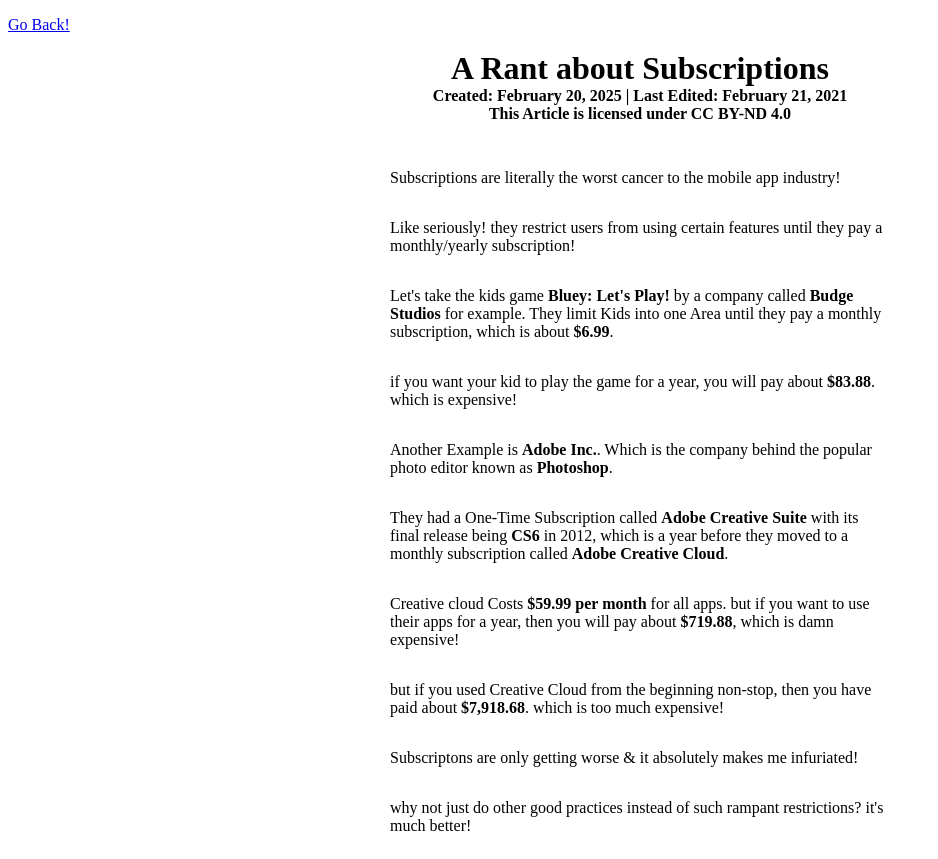
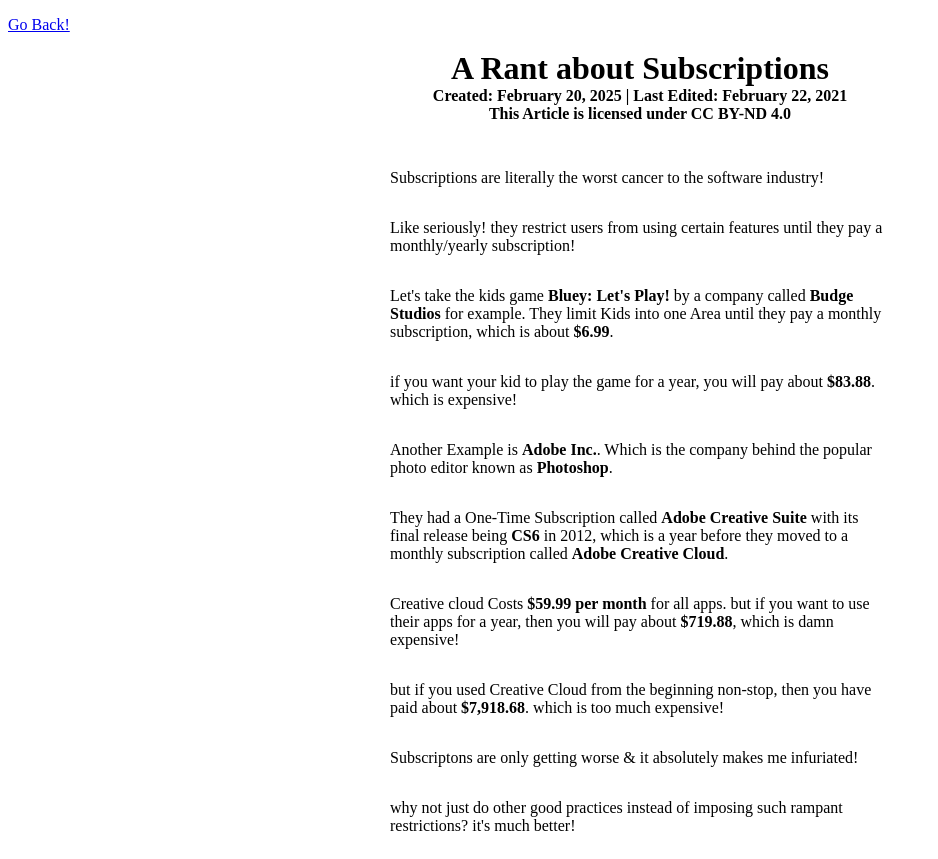
Before and after one commit to 69420gaming/69420gaming.github.io, a plain HTML site: page sections/fun/Index/Subscriptions-rant.html in a window 1280 px wide. Shown: the whole page, without its empty margins (0-938 px from the left). Drawn offline with Linux system fonts and the light colour scheme.

Commit message:
update Subscriptions-rant.html

```diff
--- a/sections/fun/Index/Subscriptions-rant.html
+++ b/sections/fun/Index/Subscriptions-rant.html
@@ -9,11 +9,11 @@
 <body>
     <a href="../index.html"><p>Go Back!</p></a>
     <h1 class="title">A Rant about Subscriptions</h1>
-    <h4 class="info">Created: February 20, 2025 | Last Edited: February 21, 2021</h4>
+    <h4 class="info">Created: February 20, 2025 | Last Edited: February 22, 2021</h4>
     <strong><p class="license">This Article is licensed under CC BY-ND 4.0</p></strong>
     <div class="container">
 
-        <p>Subscriptions are literally the worst cancer to the mobile app industry!</p>
+        <p>Subscriptions are literally the worst cancer to the software industry!</p>
 
         <p>
            Like seriously! they restrict users from using certain features until they pay a monthly/yearly subscription!
@@ -48,7 +48,7 @@
         </p>
 
         <p>
-            why not just do other good practices instead of such rampant restrictions? it's much better!
+            why not just do other good practices instead of imposing such rampant restrictions? it's much better!
         </p>
     </div>
 </body>
```
